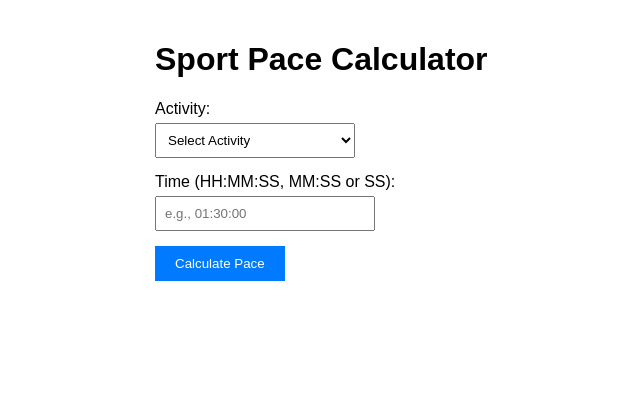
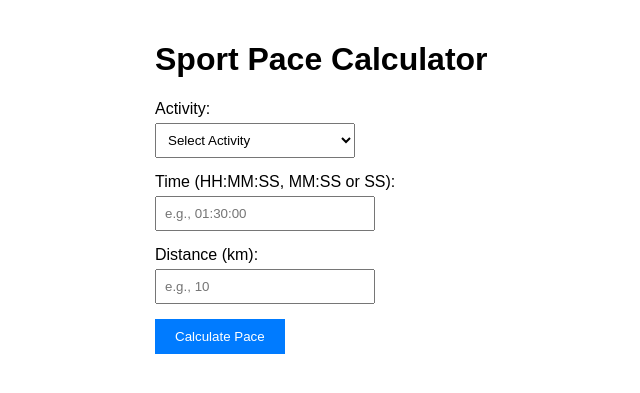
Before and after one commit to gfuchs15/py_running_pace, a Flask app: page / in a window 1280 px wide. Shown: the top 393 px of the page, without its empty margins (85-725 px from the left). Run offline with Flask 3, Linux system fonts and the light colour scheme.

Commit message:
amend index.html

```diff
--- a/app.py
+++ b/app.py
@@ -1,5 +1,7 @@
 from flask import Flask, render_template, request, jsonify
 import re
+
+from pyrunpace import segment
 
 app = Flask(__name__)
 
@@ -55,6 +57,7 @@ def calculate():
     try:
         time_str = request.form["time"]
         activity = request.form["activity"].lower()
+        distance_str = request.form["distance"]
 
         # Validate activity type
         valid_activities = ["running", "swimming", "biking"]
@@ -66,23 +69,47 @@ def calculate():
         # Parse time
         total_seconds = parse_time(time_str)
 
+        results = []
+        distance = float(distance_str)
+        seg = segment.Segment(distance, 0, 0, total_seconds)
+        # seg.print_info()
+        speed_ref, pace_ref = calculate_pace(distance, total_seconds)
+        if speed_ref is not None:
+            results.append(
+                {
+                    "distance": f"{distance} km",
+                    "distance_km": distance,
+                    "time": format_time(total_seconds),
+                    "speed_kmh": speed_ref,
+                    "pace_per_km": pace_ref,
+                }
+            )
+
         # Define standard distances for each activity (in km)
         distances = {
             "running": {"10K": 10, "HM": 21.097, "Marathon": 42.195},
-            "swimming": {"100m": 0.1, "500m": 0.5, "1500m": 1.5, "10K": 10},
+            "swimming": {
+                "100m": 0.1,
+                "500m": 0.5,
+                "1500m": 1.5,
+                "2K": 2,
+                "5K": 5,
+                "10K": 10,
+            },
             "biking": {"10K": 10, "40K": 40, "100K": 100},
         }
 
         # Calculate paces for standard distances
-        results = []
-        for name, distance in distances[activity].items():
-            speed, pace = calculate_pace(distance, total_seconds)
+        for name, distance_km in distances[activity].items():
+            speed, pace = calculate_pace(
+                distance_km, distance_km * total_seconds / distance
+            )
             if speed is not None:
                 results.append(
                     {
                         "distance": name,
-                        "distance_km": distance,
-                        "time": format_time(total_seconds),
+                        "distance_km": distance_km,
+                        "time": format_time(distance_km * total_seconds / distance),
                         "speed_kmh": speed,
                         "pace_per_km": pace,
                     }
--- a/pyrunpace/segment.py
+++ b/pyrunpace/segment.py
@@ -8,7 +8,9 @@ from pyrunpace import time
 class Segment:
     """class segment, defining a running segment at a given pace."""
 
-    def __init__(self, distance=10, hours=1, minutes=0, seconds=0) -> None:
+    def __init__(
+        self, distance: float = 10, hours: int = 1, minutes: int = 0, seconds: int = 0
+    ) -> None:
         """__init__ segment class init.
 
         Parameters
--- a/templates/index.html
+++ b/templates/index.html
@@ -35,6 +35,11 @@
         <div class="form-group">
             <label for="time">Time (HH:MM:SS, MM:SS or SS):</label>
             <input type="text" name="time" id="time" placeholder="e.g., 01:30:00" required>
+        </div>
+
+        <div class="form-group">
+            <label for="time">Distance (km):</label>
+            <input type="text" name="distance" id="distance" placeholder="e.g., 10" required>
         </div>
 
         <button type="submit">Calculate Pace</button>
```
